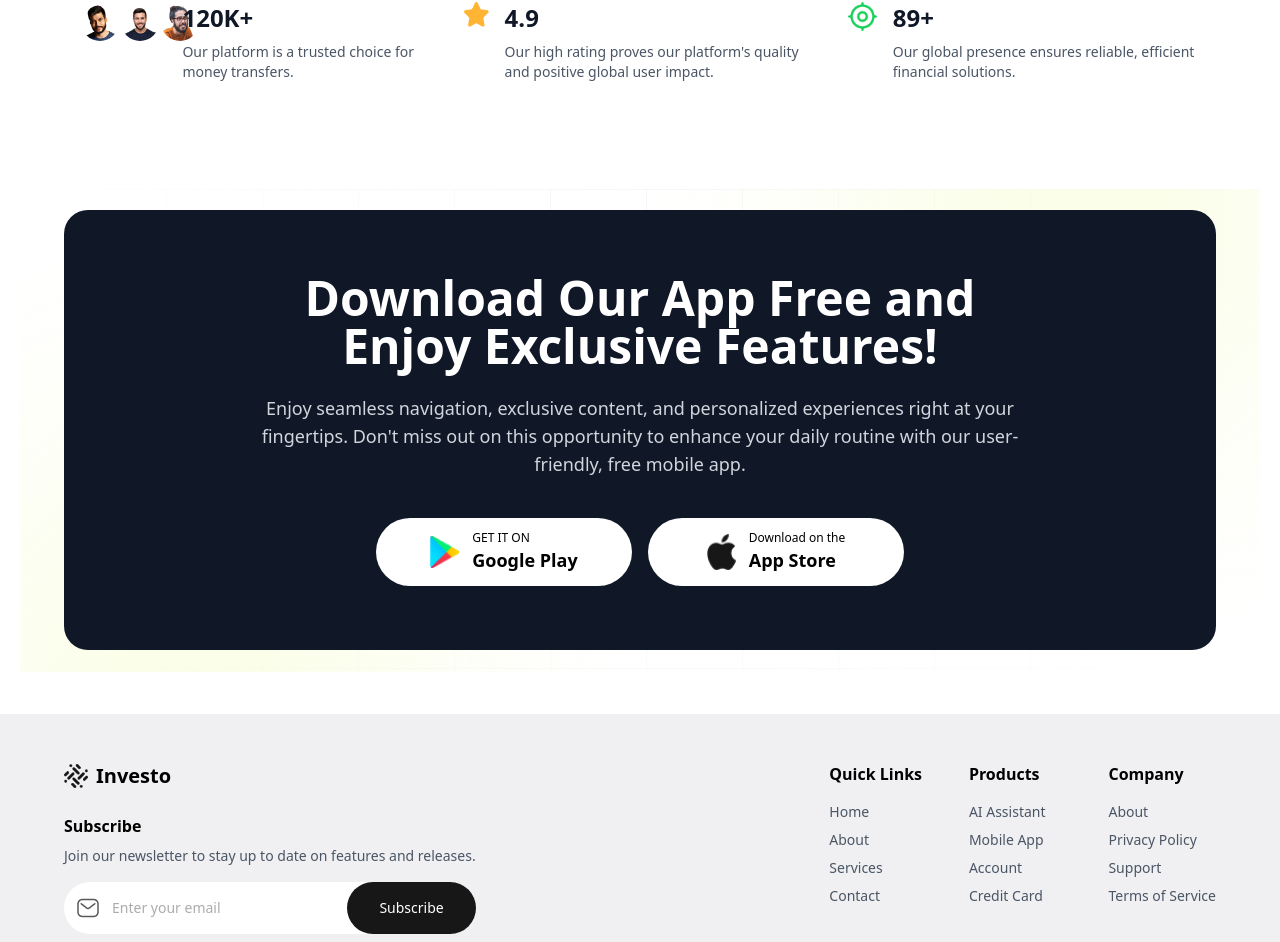
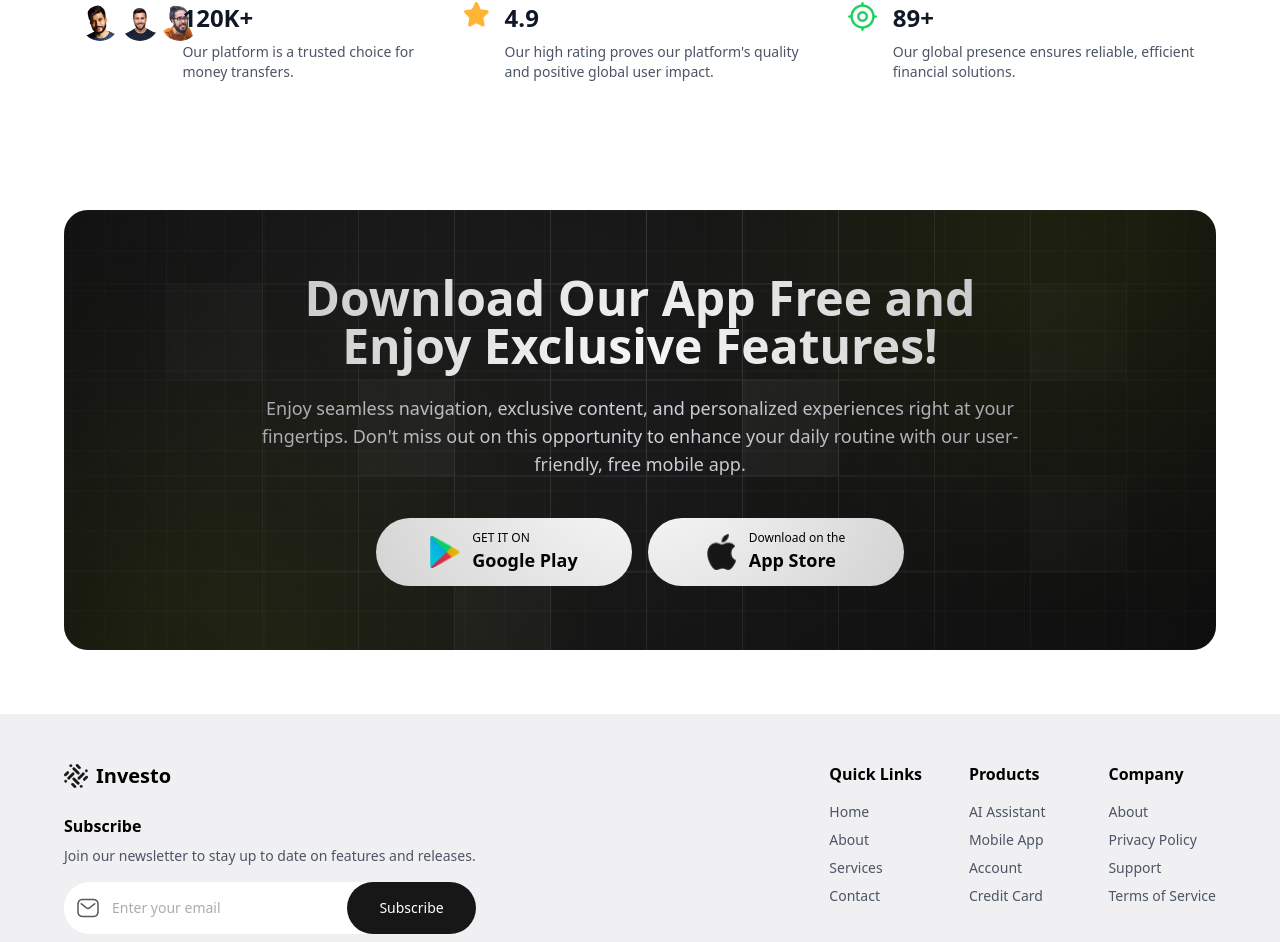
Before and after one commit to 9ightshade/investo, a Next.js app: page / in a window 1280 px wide. Shown: the part 3985-4927 px from the top of the page. Built offline with nearby package versions, Linux system fonts and the light colour scheme.

Commit message:
matted bg fix

```diff
--- a/components/cta/appDownload.tsx
+++ b/components/cta/appDownload.tsx
@@ -5,13 +5,42 @@ export default function AppDownloadSection() {
   return (
     <section
       className="bg-white py-16"
-      style={{
-        backgroundImage: "url('/ctabg.png')",
-        backgroundRepeat: "no-repeat",
-        backgroundPosition: "center",
-      }}>
+     >
       <div className="container mx-auto px-4">
-        <div className="bg-gray-900 rounded-3xl py-16 px-6 text-center max-w-6xl mx-auto">
+        <div className="bg-[#171717] relative overflow-hidden rounded-3xl py-16 px-6 text-center max-w-6xl mx-auto"
+         style={{
+          backgroundImage: "url('/ctabg.png')",
+          backgroundRepeat: "no-repeat",
+          backgroundPosition: "center",
+        }}
+        >
+          {/* Grid overlay - using pseudo-element with custom styling */}
+          <div
+            className="absolute inset-0 opacity-20"
+            style={{
+              backgroundImage: `
+              linear-gradient(rgba(255, 255, 255, 0.1) 2px, transparent 2px),
+              linear-gradient(90deg, rgba(255, 255, 255, 0.1) 1px, transparent 2px)
+            `,
+              backgroundSize: "40px 40px",
+            }}></div>
+
+          {/* Vignette/gradient overlay */}
+          <div
+            className="absolute inset-0 opacity-70"
+            style={{
+              background:
+                "radial-gradient(circle at center, transparent 0%, rgba(0, 0, 0, 0.5) 100%)",
+            }}></div>
+
+          {/* Light highlight in corner */}
+          <div
+            className="absolute top-0 left-0 w-full h-full opacity-10"
+            style={{
+              background:
+                "radial-gradient(circle at 25% 25%, rgba(255, 255, 255, 0.3) 0%, transparent 60%)",
+            }}></div>
+
           <div className="max-w-3xl mx-auto">
             <h2 className="text-white text-4xl sm:text-5xl font-bold mb-6">
               Download Our App Free and Enjoy Exclusive Features!
@@ -26,9 +55,7 @@ export default function AppDownloadSection() {
 
             <div className="flex flex-col sm:flex-row justify-center items-center gap-4">
               {/* Google Play Store Button */}
-              <a
-                href="#"
-                className="bg-white text-black flex items-center justify-center rounded-full py-3 px-6 w-64">
+              <button className="bg-white text-black flex items-center cursor-pointer justify-center rounded-full py-3 px-6 w-64">
                 <div className="mr-3">
                   <Image
                     src="/googleplay.png"
@@ -41,12 +68,10 @@ export default function AppDownloadSection() {
                   <div className="text-xs">GET IT ON</div>
                   <div className="text-lg font-semibold">Google Play</div>
                 </div>
-              </a>
+              </button>
 
               {/* Apple App Store Button */}
-              <a
-                href="#"
-                className="bg-white text-black flex items-center justify-center rounded-full py-3 px-6 w-64">
+              <button className="bg-white text-black flex items-center justify-center cursor-pointer rounded-full py-3 px-6 w-64">
                 <div className="mr-3">
                   <Image
                     src="/applestore.png"
@@ -59,7 +84,7 @@ export default function AppDownloadSection() {
                   <div className="text-xs">Download on the</div>
                   <div className="text-lg font-semibold">App Store</div>
                 </div>
-              </a>
+              </button>
             </div>
           </div>
         </div>
```
